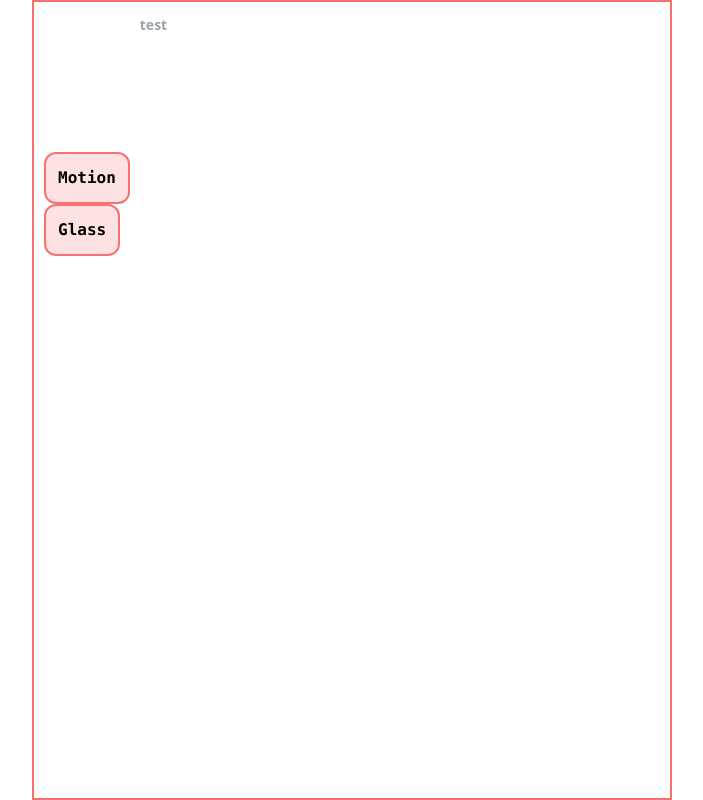
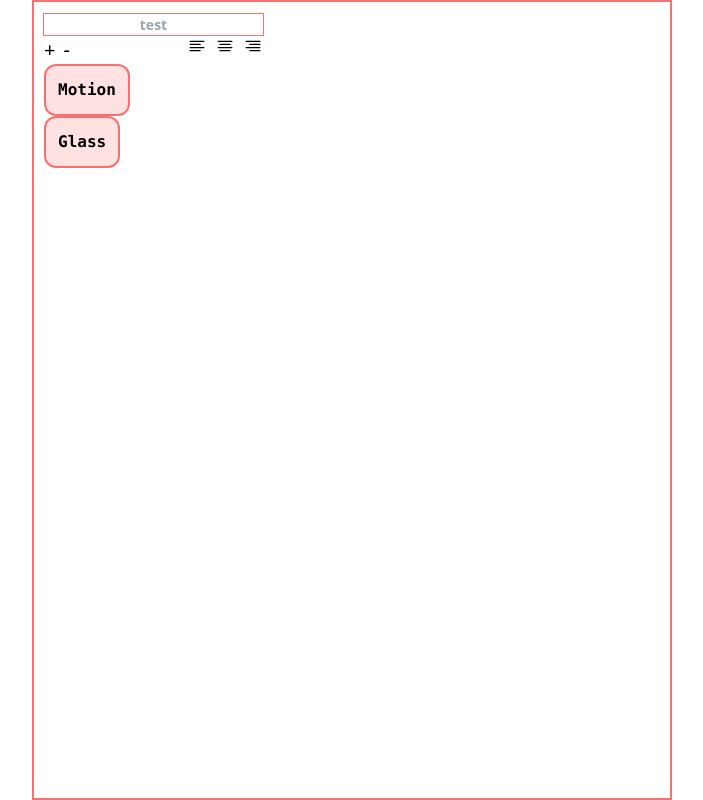
Before and after one commit to jesi-rgb/draggable-canvas, a Next.js app: page / in a window 1280 px wide. Shown: the whole page, without its empty margins (288-991 px from the left). Built offline with nearby package versions, Linux system fonts and the light colour scheme.

Commit message:
remove hidden

```diff
--- a/src/Components/TextField.tsx
+++ b/src/Components/TextField.tsx
@@ -37,14 +37,14 @@ export const TextField: FC<TextProps> = (props: TextProps) => {
           type={"text"}
           placeholder={props.text}
           style={{ textAlign: textAlign, fontSize: fontSize }}
-          className="group-hover:ring-1 group-hover:ring-red-400 font-bold font-sans"
+          className="ring-1 ring-red-400 font-bold font-sans"
         />
         <div className="flex justify-between">
-          <div className="invisible relative text-xl group-hover:flex space-x-2 group-hover:visible">
+          <div className="relative text-xl group-hover:flex space-x-2 group-hover:visible">
             <span onClick={() => setFontSize(fontSize + 1)}>+</span>
             <span onClick={() => setFontSize(fontSize - 1)}>-</span>
           </div>
-          <div className="invisible relative group-hover:flex space-x-2 text-xl group-hover:visible">
+          <div className="relative flex space-x-2 text-xl group-hover:visible">
             <span onClick={() => setTextAlign("left")}>
               <TextAlignLeft />
             </span>
```
